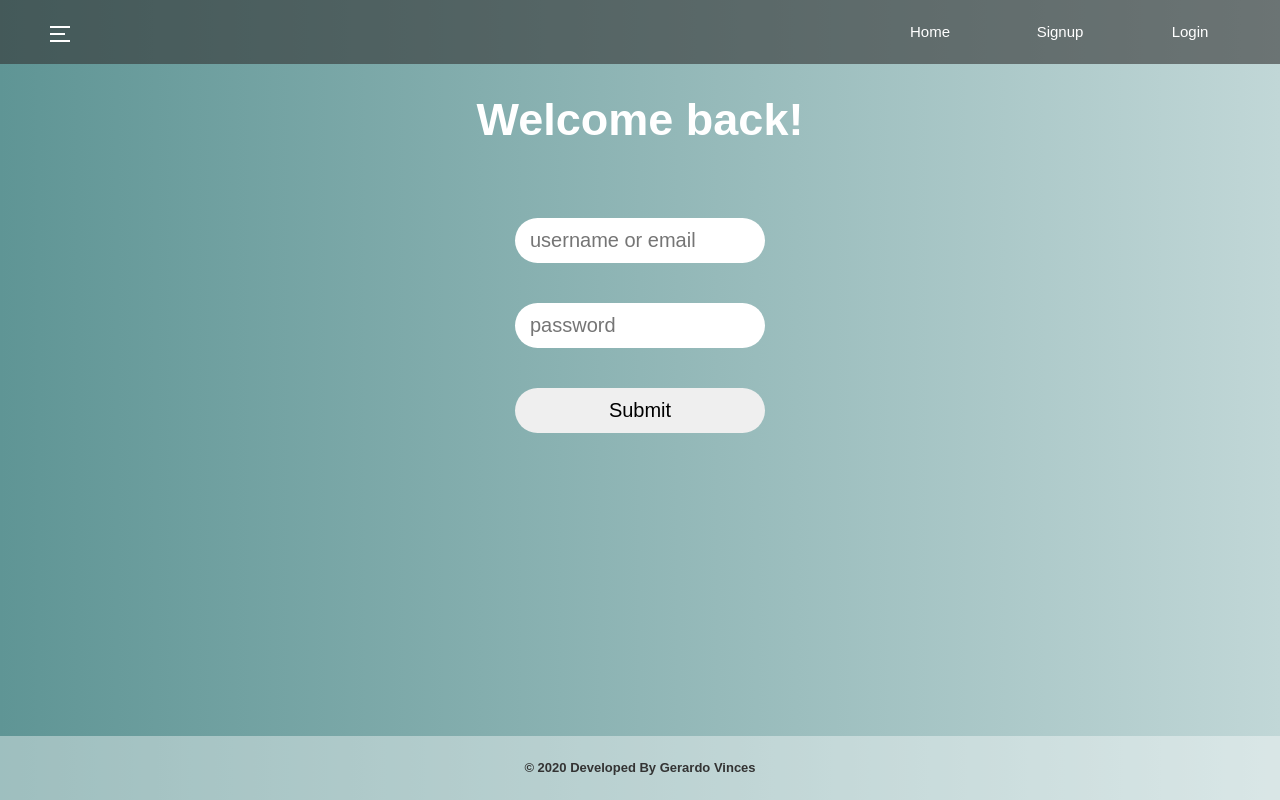
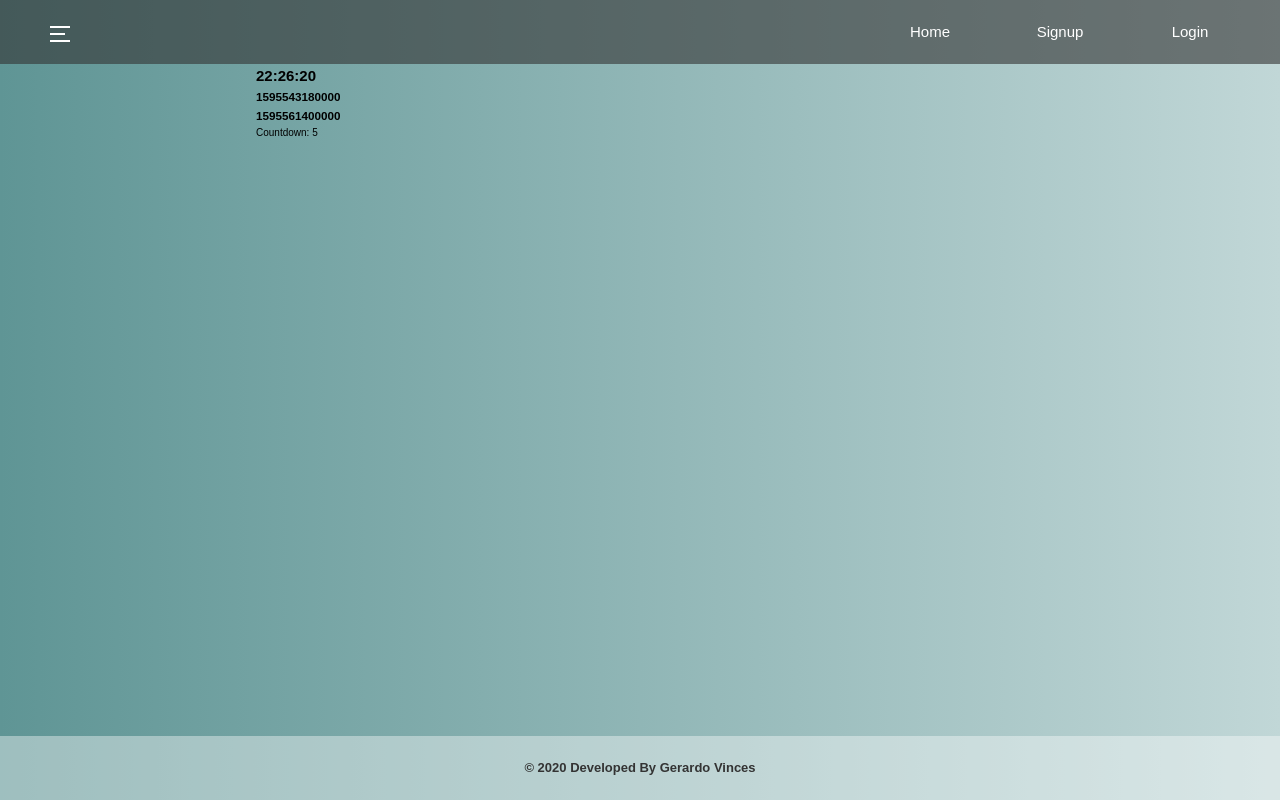
Before and after one commit to gttdo/julyproject, a React (Create React App) app: page / in a window 1280 px wide. Built offline with nearby package versions, Linux system fonts and the light colour scheme.

Commit message:
added clock feature to app

```diff
--- a/src/App.js
+++ b/src/App.js
@@ -13,9 +13,9 @@ import Home from './components/Home';
 
 class App extends Component {
   state = {
-    home: false,
+    home: true,
     signup: false,
-    login: true,
+    login: false,
     username: '',
     password: ''
   }
--- a/src/components/Home.js
+++ b/src/components/Home.js
@@ -1,10 +1,11 @@
 import React, {Component} from "react";
+import Clock from './clock';
 
 class Home extends Component {
     render(){
         return(
-            <div>
-                Home
+            <div id="home" className="home">
+                <Clock/>
             </div>
         )
     }
--- /dev/null
+++ b/src/components/clock.js
@@ -0,0 +1,47 @@
+import React, {Component} from 'react';
+
+class Clock extends Component{
+    state = {
+        time: new Date().getHours().toLocaleString() + ":" + new Date().getMinutes().toLocaleString() + ":" + new Date().getSeconds().toLocaleString(),
+        milsecToday: Date.parse(new Date()),
+        milsecTomorrow: Date.parse('24 Jul 2020 03:30:00 UTC'),
+        countdown: 0
+    }
+    tick() {
+        this.setState(
+            {time: new Date().getHours().toLocaleString() + ":" + new Date().getMinutes().toLocaleString() + ":" + new Date().getSeconds().toLocaleString()});
+    }
+    countdown(){
+        let countdown = Math.floor((this.state.milsecTomorrow - this.state.milsecToday) / 1000 / 60 / 60);
+        this.setState({
+            milsecToday: Date.parse(new Date()),
+            countdown: countdown
+        })
+    }
+    componentDidMount(){
+        this.intervalID = setInterval(() => {
+            this.tick()
+        }, 1000);
+        this.intervalID = setInterval(() => {
+            this.countdown()
+        }, 1000);
+    }
+
+    componentWillUnmount(){
+        clearInterval(this.intervalID);
+    }
+
+
+    render(){
+        return(
+            <div>
+                <h2>{this.state.time}</h2>
+                <h3>{this.state.milsecToday}</h3>
+                <h3>{this.state.milsecTomorrow}</h3>
+                <p>Countdown: {this.state.countdown}</p>
+            </div>
+        )
+    }
+}
+
+export default Clock;
```
